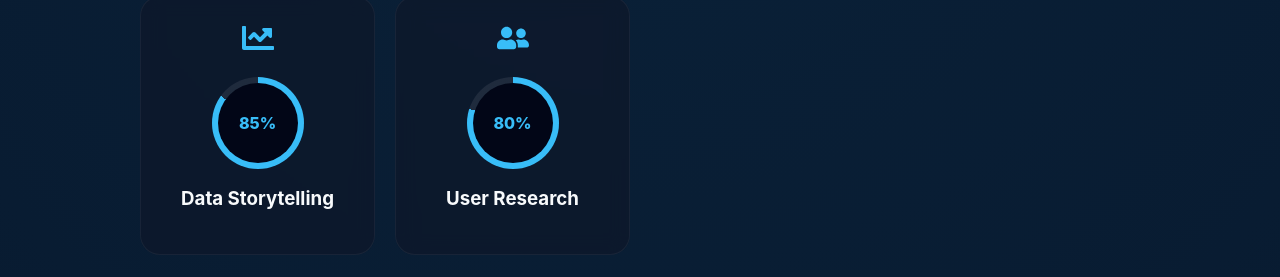
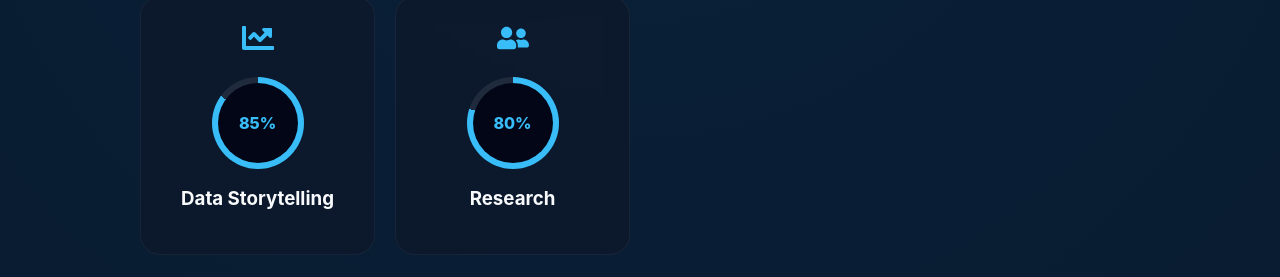
Before and after one commit to Samay24/samay-portfolio, a React (Vite) app: page / in a window 1280 px wide. Shown: the part 2799-3076 px from the top of the page. Built offline with nearby package versions, Linux system fonts and the light colour scheme.

Commit message:
feat: change User Research skill to Research

```diff
--- a/src/App.jsx
+++ b/src/App.jsx
@@ -341,7 +341,7 @@ export default function App() {
             <SkillCard name="Data Visualization" percent="85" icon={FaChartPie} />
             <SkillCard name="AI" percent="75" icon={FaRobot} />
             <SkillCard name="Data Storytelling" percent="85" icon={FaChartLine} />
-            <SkillCard name="User Research" percent="80" icon={FaUserFriends} />
+            <SkillCard name="Research" percent="80" icon={FaUserFriends} />
           </div>
         </div>
       </Section>
```
